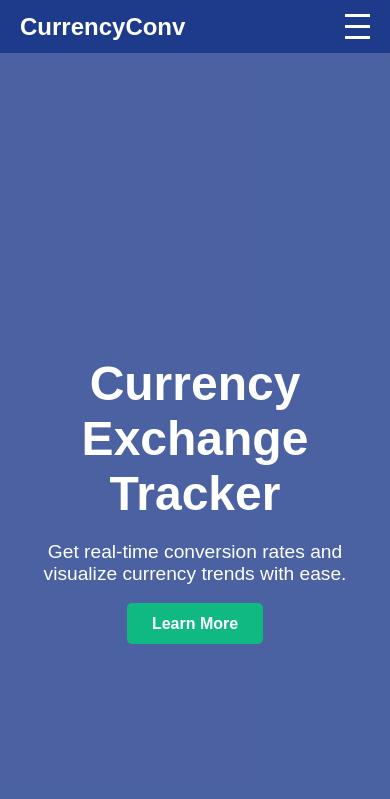
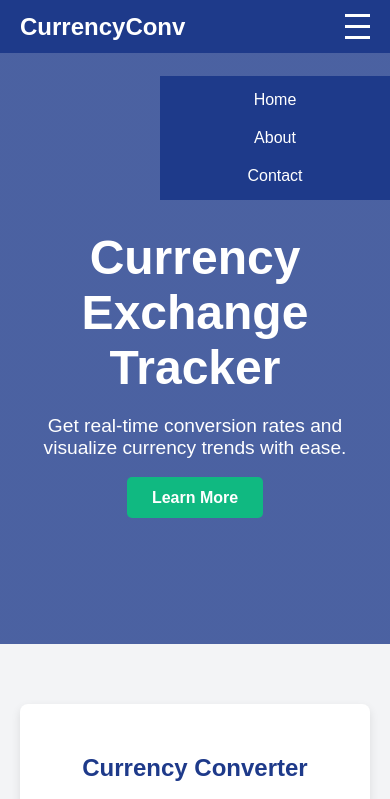
Before and after one commit to dzowera/final-project01, a plain HTML site: page index.html in a window 390 px wide. Both pictures are taken after a click on the element 357 px from the left and 26 px from the top of the page. Shown: the top 799 px of the page. Drawn offline with Linux system fonts and the light colour scheme; no server answers.

Commit message:
accessible!

```diff
--- a/css/style.css
+++ b/css/style.css
@@ -54,6 +54,7 @@ body {
     background: #1E3A8A;
     flex-direction: column;
     width: 200px;
+    padding: 15px;
     text-align: center;
     display: none;
   }
@@ -70,7 +71,7 @@ body {
 /* ---------------------------------------------------------------- */
 /* Hero Section */
 .hero {
-  height: 100vh;
+  height: 70vh;
   background: linear-gradient(rgba(30,58,138,0.8), rgba(30,58,138,0.8)),
               url('../assets/hero-bg.jpg') center/cover no-repeat;
   display: flex;
--- a/scripts/main.js
+++ b/scripts/main.js
@@ -29,6 +29,16 @@ form.addEventListener("submit", async (e) => {
   }
 });
 
+// Mobile navigation toggle
+const hamburger = document.querySelector(".hamburger");
+const navLinks = document.querySelector(".nav-links");
+
+if (hamburger) {
+  hamburger.addEventListener("click", () => {
+    navLinks.classList.toggle("active");
+  });
+}
+
 // Initialize the news section (fetches headlines from NewsData.io API)
 loadNews();
 
```
